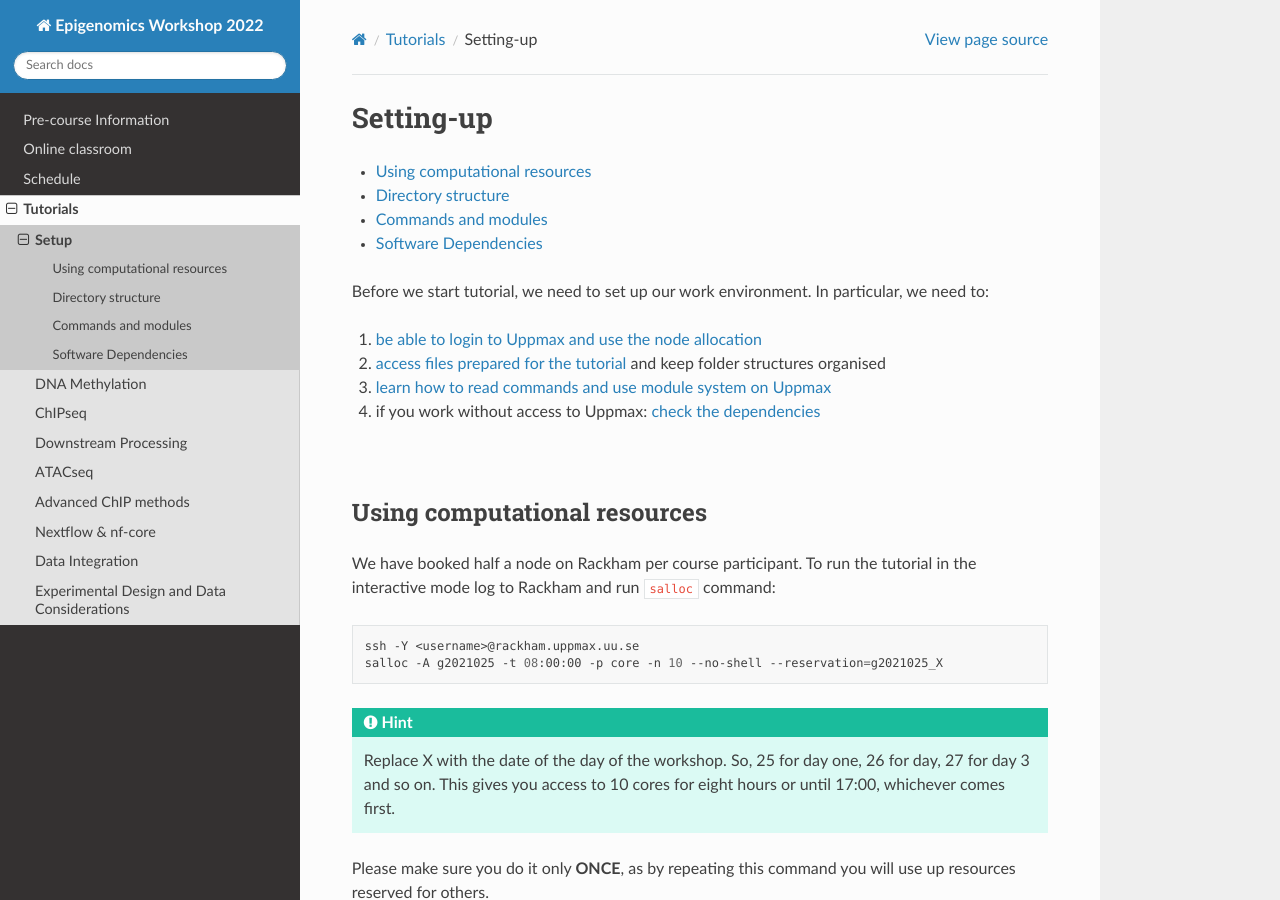
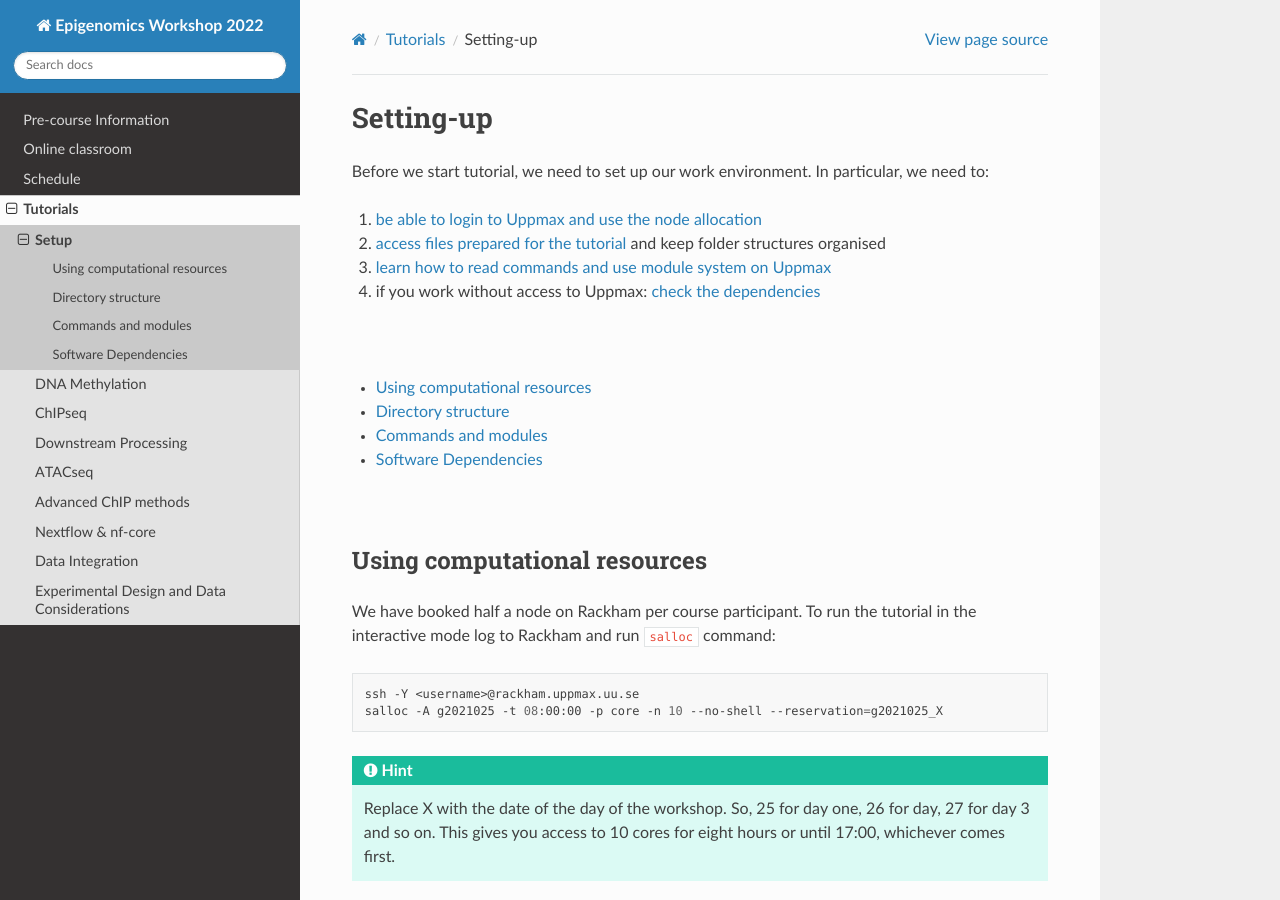
Before and after one commit to NBISweden/workshop-epigenomics-RTDs, a Sphinx documentation site: the page built from docs/content/tutorials/setup/lab-setup.rst, in a window 1280 px wide and 900 px high. Built offline with Sphinx 7.4.7 and the Read the Docs theme 2.0.0, drawn with Linux system fonts in a browser that asks for light colours; part of the change alters nothing that is shown.

```diff
--- a/docs/content/tutorials/setup/lab-setup.rst
+++ b/docs/content/tutorials/setup/lab-setup.rst
@@ -6,8 +6,6 @@
 Setting-up
 ===============
 
-.. contents::
-    :local:
 
 
 Before we start tutorial, we need to set up our work environment. In particular, we need to:
@@ -17,6 +15,12 @@ Before we start tutorial, we need to set up our work environment. In particular,
 2. `access files prepared for the tutorial <Directory structure>`_ and keep folder structures organised
 3. `learn how to read commands and use module system on Uppmax <Commands and modules>`_
 4. if you work without access to Uppmax: `check the dependencies <Software Dependencies>`_
+
+:raw-html:`<br />`
+
+.. contents::
+    :local:
+
 
 :raw-html:`<br />`
 
```
